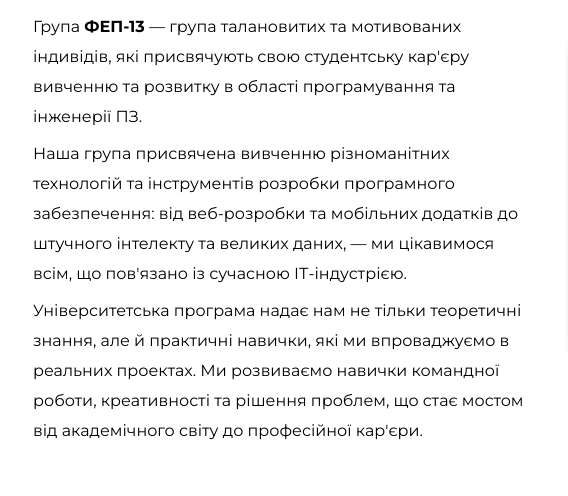
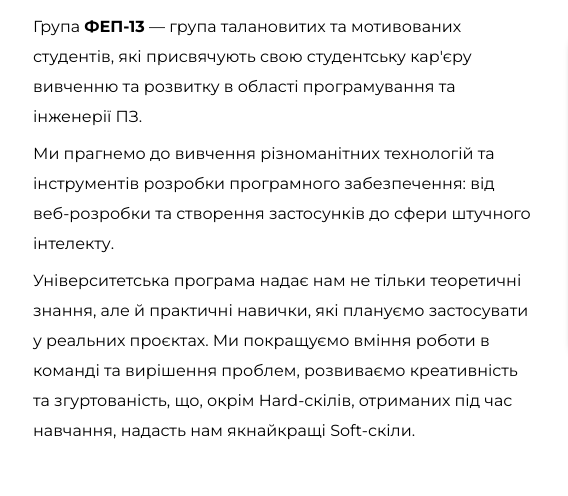
Before and after one commit to skepteek22/fep13_site, a website: page index.html in a window 1280 px wide. Shown: the part 1000-1496 px from the top of the page, 127-695 px from the left. Drawn offline with nearby package versions, Linux system fonts and the light colour scheme.

Commit message:
changed text

```diff
--- a/index.html
+++ b/index.html
@@ -47,7 +47,8 @@
                     <span>Зустрічайте, студенти групи ФЕП-13!</span>
                 </div>
                 <p class="hero-section__subtitle">
-                    Наша група - спільнота інтелекту, творчості та взаємопідтримки. Разом ми здійснюємо свої найсміливіші ідеї та розвиваємося в навчанні та поза його межами.
+                    Наша група - спільнота інтелекту, творчості та взаємопідтримки. Разом ми здійснюємо свої
+                    найсміливіші ідеї та розвиваємося в навчанні та поза його межами.
                 </p>
             </div>
         </section>
@@ -60,18 +61,18 @@
                             Про <span>нас</span>
                         </h1>
                         <p>
-                            Група <span>ФЕП-13</span> — група талановитих та мотивованих індивідів, які присвячують свою
+                            Група <span>ФЕП-13</span> — група талановитих та мотивованих студентів, які присвячують свою
                             студентську кар'єру вивченню та розвитку в області програмування та інженерії ПЗ.
                         </p>
                         <p>
-                            Наша група присвячена вивченню різноманітних технологій та інструментів розробки програмного
-                            забезпечення: від веб-розробки та мобільних додатків до штучного інтелекту та великих даних,
-                            — ми цікавимося всім, що пов'язано із сучасною ІТ-індустрією.
+                            Ми прагнемо до вивчення різноманітних технологій та інструментів розробки програмного
+                            забезпечення: від веб-розробки та створення застосунків до сфери штучного інтелекту.
                         </p>
                         <p>
-                            Університетська програма надає нам не тільки теоретичні знання, але й практичні навички, які
-                            ми впроваджуємо в реальних проектах. Ми розвиваємо навички командної роботи, креативності та
-                            рішення проблем, що стає мостом від академічного світу до професійної кар'єри.
+                            Університетська програма надає нам не тільки теоретичні
+                            знання, але й практичні навички, які плануємо застосувати у реальних проєктах. Ми покращуємо
+                            вміння роботи в команді та вирішення проблем, розвиваємо креативність та згуртованість, що,
+                            окрім Hard-скілів, отриманих під час навчання, надасть нам якнайкращі Soft-скіли.
                         </p>
                     </div>
                     <div class="about-us__photo">
@@ -96,7 +97,8 @@
                                 <h1 class="info__title">Черньонков Артем</h1>
                                 <p>«Хелоооу, родом з Кропивницького, у планах отримати оффер від IT-компанії, так як маю
                                     достатній багаж знань у цій галузі. Треба якісь хобі, та? Ну тоді скажу що футбол,
-                                    музика, вирішення загадок, читання детективів та приготування смачної італійської їжі. Також хочу щасливе сімейне життя та якусь квартирку!»
+                                    музика, вирішення загадок, читання детективів та приготування смачної італійської
+                                    їжі. Також хочу щасливе сімейне життя та якусь квартирку!»
                                 </p>
                             </div>
                         </div>
@@ -303,7 +305,8 @@
                             </li>
                             <li class="footer-list__item">
                                 <img src="./svg/tiktok-line.svg" alt="tiktok">
-                                <a href="https://www.tiktok.com/@electronics_lnu" class="footer-list__link cc">Tik-Tok факультету</a>
+                                <a href="https://www.tiktok.com/@electronics_lnu" class="footer-list__link cc">Tik-Tok
+                                    факультету</a>
                             </li>
                             <li class="footer-list__item">
                                 <img src="./svg/instagram-line.svg" alt="instagram">
```
